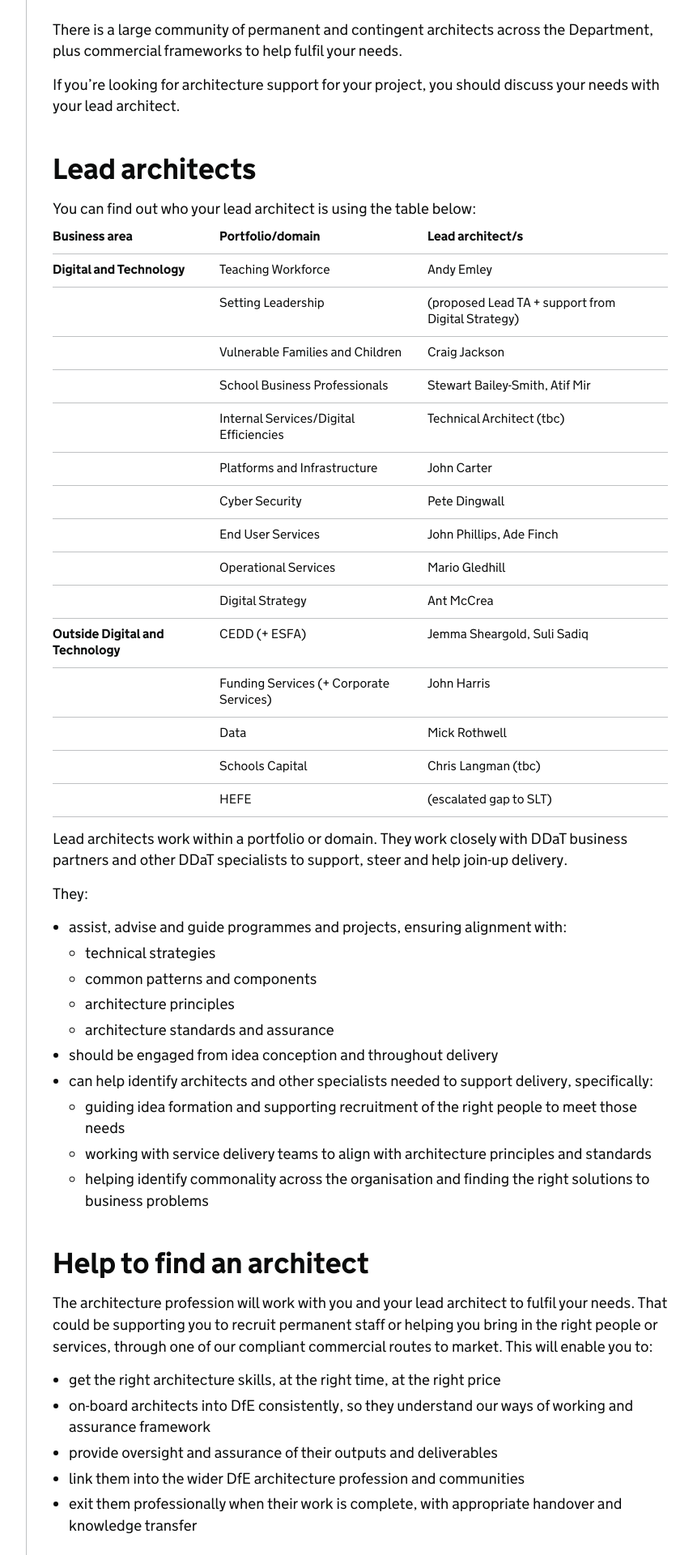
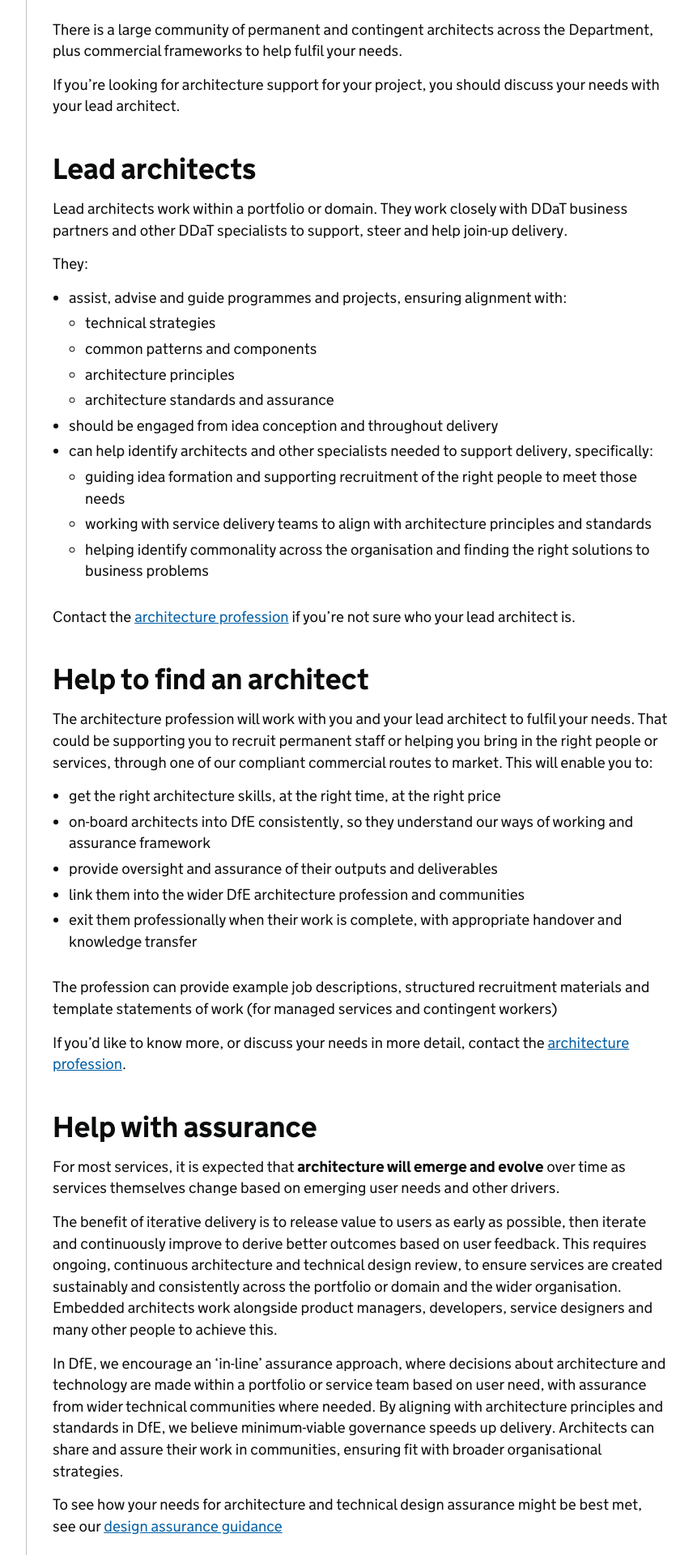
Before and after one commit to DFE-Digital/architecture, a Jekyll site: the page built from profession/architecture-profession.md, in a window 1280 px wide. Shown: the part 609-2529 px from the top of the page at 81% size, without its empty margins (298-1154 px from the left). Built offline with Jekyll 4.4.1, drawn with Linux system fonts in a browser that asks for light colours; our own code applies the rules of GitHub Pages for plain Markdown files.

Commit message:
Update architecture-profession.md
Pulled out lead architect table for now, to work on in a separate branch

```diff
--- a/profession/architecture-profession.md
+++ b/profession/architecture-profession.md
@@ -23,26 +23,6 @@ If you're looking for architecture support for your project, you should discuss
 
 ## Lead architects
 
-You can find out who your lead architect is using the table below:
-
-| **Business area** | **Portfolio/domain** | **Lead architect/s** |
-| - | - | - |
-**Digital and Technology** | Teaching Workforce | Andy Emley |
-| | Setting Leadership | (proposed Lead TA + support from Digital Strategy) |
-| | Vulnerable Families and Children | Craig Jackson |
-| | School Business Professionals | Stewart Bailey-Smith, Atif Mir
-| | Internal Services/Digital Efficiencies | Technical Architect (tbc) |
-| | Platforms and Infrastructure | John Carter |
-| | Cyber Security | Pete Dingwall
-| | End User Services | John Phillips, Ade Finch |
-| | Operational Services | Mario Gledhill |
-| | Digital Strategy | Ant McCrea |
-**Outside Digital and Technology** | CEDD (+ ESFA) | Jemma Sheargold, Suli Sadiq |
-| | Funding Services (+ Corporate Services) | John Harris |
-| | Data | Mick Rothwell |
-| | Schools Capital | Chris Langman (tbc) |
-| | HEFE | (escalated gap to SLT) |
-
 Lead architects work within a portfolio or domain. They work closely with DDaT business partners and other DDaT specialists to support, steer and help join-up delivery.
 
 They:
@@ -58,6 +38,7 @@ They:
   - working with service delivery teams to align with architecture principles and standards
   - helping identify commonality across the organisation and finding the right solutions to business problems
 
+Contact the [architecture profession](mailto:architecture.profession@education.gov.uk) if you're not sure who your lead architect is.
 
 ## Help to find an architect
 
@@ -80,7 +61,7 @@ The benefit of iterative delivery is to release value to users as early as possi
 
 In DfE, we encourage an 'in-line' assurance approach, where decisions about architecture and technology are made within a portfolio or service team based on user need, with assurance from wider technical communities where needed. By aligning with architecture principles and standards in DfE, we believe minimum-viable governance speeds up delivery. Architects can share and assure their work in communities, ensuring fit with broader organisational strategies.
 
-To see how your needs for architecture and technical design assurance might be best met, see our [design assurance guidance](https://dfe-digital.github.io/architecture/assurance/assurance-and-design/#design-assurance)
+To see how your needs for architecture and technical design assurance might be best met, see our [design assurance guidance](../../assurance/assurance-and-design/#design-assurance)
 
 ## Further information
 
```
